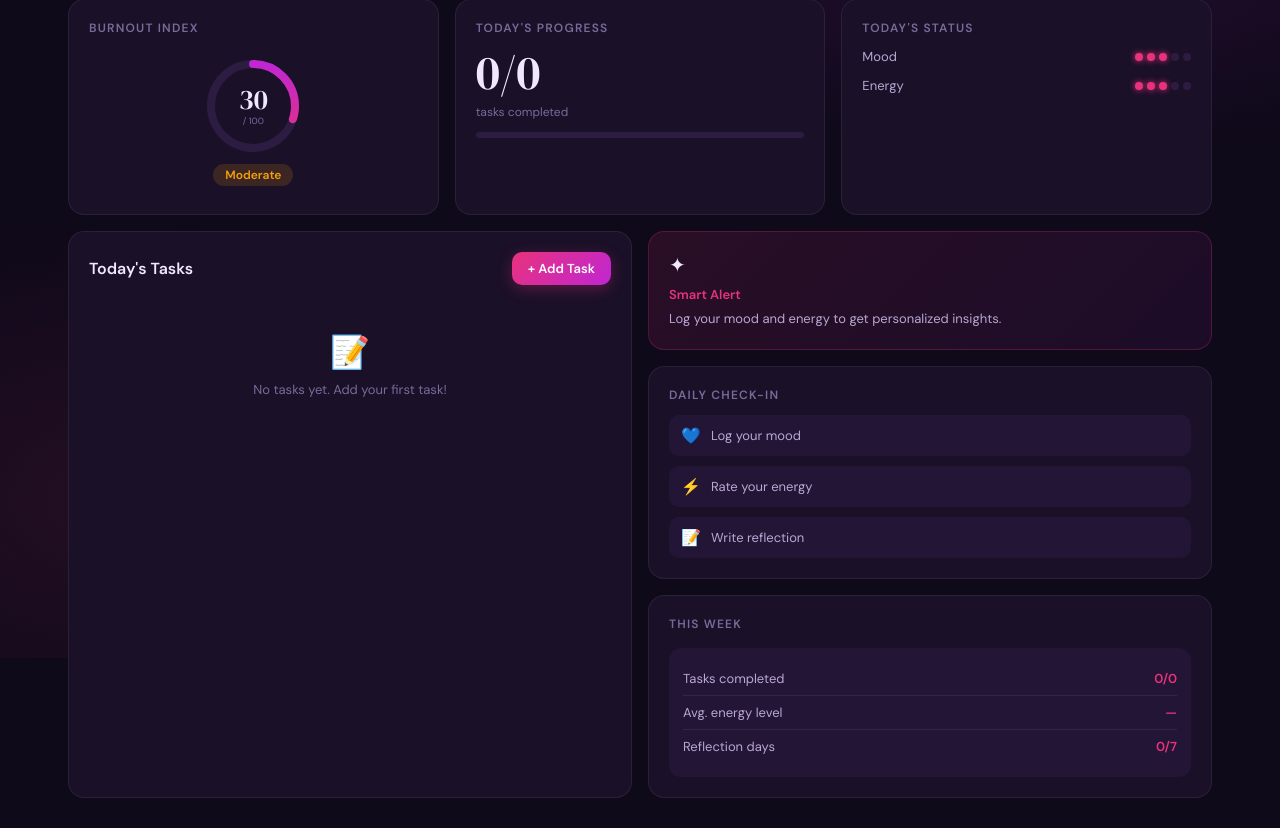
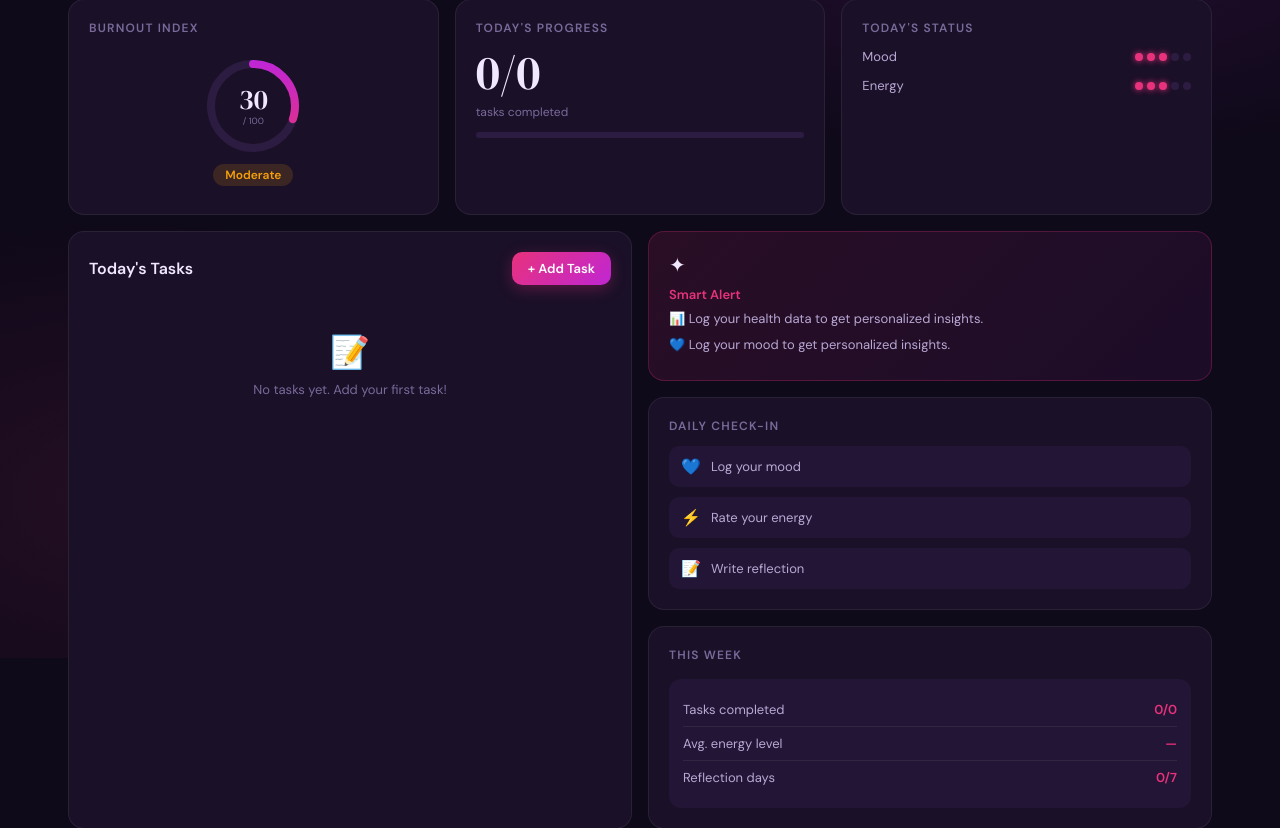
Before and after one commit to mr-amigo/burnout_radar, a Django app: page / in a window 1280 px wide. Shown: the part 142-970 px from the top of the page. Run offline with Django 5.2, Linux system fonts and the light colour scheme; the visitor is signed in with stand-in values (Sample User, id 1); data that the repository does not hold is empty.

Commit message:
Added AI insights and reflection functionality

```diff
--- a/config/urls.py
+++ b/config/urls.py
@@ -16,6 +16,10 @@ urlpatterns = [
          views.task_toggle, name='task_toggle'),
     path('api/tasks/<int:task_id>/delete/',
          views.task_delete, name='task_delete'),
-    path('api/mood/update/', views.update_mood_api, name='update_mood_api'), # mood
-    path('api/health/update/', views.update_health_api, name='update_health_api') # health
+    path('api/mood/update/', views.update_mood_api,
+         name='update_mood_api'),  # mood
+    path('api/health/update/', views.update_health_api,
+         name='update_health_api'),  # health
+    path('api/reflection/save/', views.save_reflection, name='save_reflection'),
+    path('api/insights/', views.ai_insights, name='ai_insights'),
 ]
--- a/core/templates/home.html
+++ b/core/templates/home.html
@@ -1775,7 +1775,8 @@
                                         <span class="phys-val" id="sleepVal">7h</span>
                                     </div>
                                     <input type="range" class="slider" id="sleepSlider" min="0" max="12" value="7"
-                                        style="--val:58%" oninput="updatePhys(this,'sleepVal','h','sleepBar',12)" onchange="saveHealthData()">
+                                        style="--val:58%" oninput="updatePhys(this,'sleepVal','h','sleepBar',12)"
+                                        onchange="saveHealthData()">
                                     <div class="phys-bar" style="margin-top:8px;">
                                         <div class="phys-bar-fill" id="sleepBar" style="width:58%"></div>
                                     </div>
@@ -1786,8 +1787,10 @@
                                         <span class="phys-name">💧 Hydration</span>
                                         <span class="phys-val" id="hydVal">6 glasses</span>
                                     </div>
-                                    <input type="range" class="slider" id="hydSlider" min<input type="range" class="slider" id="hydSlider" min="0" max="12" value="6"="0" max="12" value="6"
-                                        style="--val:50%" oninput="updatePhys(this,'hydVal',' glasses','hydBar',12)" onchange="saveHealthData()">
+                                    <input type="range" class="slider" id="hydSlider" min<input type="range"
+                                        class="slider" id="hydSlider" min="0" max="12" value="6"="0" max="12" value="6"
+                                        style="--val:50%" oninput="updatePhys(this,'hydVal',' glasses','hydBar',12)"
+                                        onchange="saveHealthData()">
                                     <div class="phys-bar" style="margin-top:8px;">
                                         <div class="phys-bar-fill" id="hydBar" style="width:50%"></div>
                                     </div>
@@ -1799,7 +1802,8 @@
                                         <span class="phys-val" id="screenVal">4h</span>
                                     </div>
                                     <input type="range" class="slider" id="screenSlider" min="0" max="16" value="4"
-                                        style="--val:25%" oninput="updatePhys(this,'screenVal','h','screenBar',16)" onchange="saveHealthData()">
+                                        style="--val:25%" oninput="updatePhys(this,'screenVal','h','screenBar',16)"
+                                        onchange="saveHealthData()">
                                     <div class="phys-bar" style="margin-top:8px;">
                                         <div class="phys-bar-fill" id="screenBar" style="width:25%"></div>
                                     </div>
@@ -1811,7 +1815,8 @@
                                         <span class="phys-val" id="movVal">30 min</span>
                                     </div>
                                     <input type="range" class="slider" id="movSlider" min="0" max="120" value="30"
-                                        style="--val:25%" oninput="updatePhys(this,'movVal',' min','movBar',120)" onchange="saveHealthData()">
+                                        style="--val:25%" oninput="updatePhys(this,'movVal',' min','movBar',120)"
+                                        onchange="saveHealthData()">
                                     <div class="phys-bar" style="margin-top:8px;">
                                         <div class="phys-bar-fill" id="movBar" style="width:25%"></div>
                                     </div>
@@ -2292,13 +2297,35 @@
 
                 if (response.ok) {
                     console.log("Настрій успішно збережено в базу Django!");
+
+                    const reflectionText = document.getElementById('reflectionText').value.trim();
+                    if (reflectionText) {
+                        await fetch('/api/reflection/save/', {
+                            method: 'POST',
+                            headers: { 'Content-Type': 'application/json', 'X-CSRFToken': csrftoken },
+                            body: JSON.stringify({ text: reflectionText })
+                        });
+                    }
+
+                    await loadInsights();
+                    showToast('✅', 'Mood & reflection saved!');
                 } else {
                     console.error("Помилка від сервера", await response.text());
                 }
             } catch (error) {
-                console.error ("Помилка мережі:", error);
-            }
-        }
+                console.error("Помилка мережі:", error);
+            }
+        }
+
+        async function loadInsights() {
+            const res = await fetch('/api/insights/');
+            const data = await res.json();
+            const el = document.getElementById('smartAlert');
+            if (el && data.insights.length > 0) {
+                el.innerHTML = data.insights.map(i => `<div style="margin-bottom:6px;">${i}</div>`).join('');
+            }
+        }
+
         async function saveHealthData() {
             const sleep = parseFloat(document.getElementById('sleepSlider').value) || 0;
             const glassesOfWater = parseInt(document.getElementById('hydSlider').value) || 0;
@@ -2737,6 +2764,7 @@
                 document.getElementById('burnoutStatusBadge').textContent = burnoutStatus(bi);
             }, 200);
             renderDashboard();
+            loadInsights();
 
             // Handle window resize for charts
             window.addEventListener('resize', () => {
--- a/core/views.py
+++ b/core/views.py
@@ -4,7 +4,7 @@ from django.contrib.auth.decorators import login_required
 from django.http import JsonResponse
 from django.views.decorators.http import require_POST
 from django.utils import timezone
-from .models import MoodEntry, HealthLog
+from .models import Task, HealthLog, MoodEntry, Reflection
 from .forms import Task, RegisterForm, MoodForm, HealthLogForm, TaskForm
 from datetime import date
 import json
@@ -45,6 +45,7 @@ def logout_view(request):
 @login_required
 def home_view(request):
     return render(request, 'home.html')
+
 
 @login_required
 @require_POST
@@ -106,6 +107,7 @@ def update_mood_api(request):
         return JsonResponse({'status': 'success', 'created': created})
     return JsonResponse({'status': 'error'}, status=400)
 
+
 @login_required
 def update_health_api(request):
     if request.method == 'POST':
@@ -126,15 +128,108 @@ def update_health_api(request):
         return JsonResponse({'status': 'success', 'created': created})
     return JsonResponse({'status': 'error'}, status=400)
 
+
 @login_required
 def home_view(request):
     today = date.today()
 
-    today_mood = MoodEntry.objects.filter(user=request.user, date=today).first()
-    today_health = HealthLog.objects.filter(user=request.user, date=today).first()
+    today_mood = MoodEntry.objects.filter(
+        user=request.user, date=today).first()
+    today_health = HealthLog.objects.filter(
+        user=request.user, date=today).first()
 
     context = {
         'today_mood': today_mood,
         'today_health': today_health,
     }
     return render(request, 'home.html', context)
+
+
+@login_required
+@require_POST
+def save_reflection(request):
+    data = json.loads(request.body)
+    text = data.get('text', '').strip()
+    today = timezone.now().date()
+    Reflection.objects.update_or_create(
+        user=request.user, date=today,
+        defaults={'text': text}
+    )
+    return JsonResponse({'status': 'ok'})
+
+
+@login_required
+def ai_insights(request):
+    today = timezone.now().date()
+    insights = []
+
+    try:
+        health = HealthLog.objects.get(user=request.user, date=today)
+
+        if health.sleep_hours < 4:
+            insights.append(
+                "😴 You slept less than 4 hours — this is the leading cause of exhaustion. Try to go to bed earlier tonight.")
+        elif health.sleep_hours < 6:
+            insights.append(
+                "🌙 Sleep deficit increases burnout risk. Aim for 7–8 hours per night.")
+
+        if health.screen_time > 8:
+            insights.append(
+                "📱 Your screen time is significantly above normal. Try a digital detox in the evening.")
+        elif health.screen_time > 4:
+            insights.append(
+                "📱 Screen time is above recommended levels. Try taking breaks every 2 hours.")
+
+        if health.steps < 3000:
+            insights.append(
+                "🏃 Very little movement today. Even a 15-minute walk can significantly reduce stress.")
+
+        if health.water_ml < 1000:
+            insights.append(
+                "💧 Critically low water intake. Dehydration worsens focus and mood.")
+        elif health.water_ml < 1500:
+            insights.append(
+                "💧 Not enough water today. Aim for at least 2 liters per day.")
+
+    except HealthLog.DoesNotExist:
+        insights.append("📊 Log your health data to get personalized insights.")
+
+    try:
+        mood = MoodEntry.objects.get(user=request.user, date=today)
+
+        if mood.mood <= 2:
+            insights.append(
+                "💙 Your mood is very low today. Try a short gratitude practice or talk to a friend.")
+
+        if mood.mental_energy <= 3:
+            insights.append(
+                "🧠 Low mental energy. Avoid complex tasks and prioritize rest.")
+
+        if mood.physical_energy <= 3:
+            insights.append(
+                "⚡ Low physical energy. Light exercise or a short nap might help.")
+
+    except MoodEntry.DoesNotExist:
+        insights.append("💙 Log your mood to get personalized insights.")
+
+    try:
+        tasks = Task.objects.filter(user=request.user, date=today)
+        total = tasks.count()
+        completed = tasks.filter(is_completed=True).count()
+        if total > 0:
+            incomplete_ratio = (total - completed) / total
+            if incomplete_ratio > 0.7:
+                insights.append(
+                    "✅ More than 70% of tasks incomplete. Try breaking them into smaller steps.")
+            total_hours = sum(t.duration for t in tasks) / 60
+            if total_hours > 8:
+                insights.append(
+                    "⚠️ Heavy workload today (8+ hours of tasks). Plan breaks every 90 minutes.")
+    except:
+        pass
+
+    if not insights:
+        insights.append(
+            "✨ Great day! All indicators are in the normal range. Keep it up!")
+
+    return JsonResponse({'insights': insights})
```
Also changed, not shown: core/forms.py (+9 -0 lines). Lines whose indentation alone changed are shown as unchanged.
